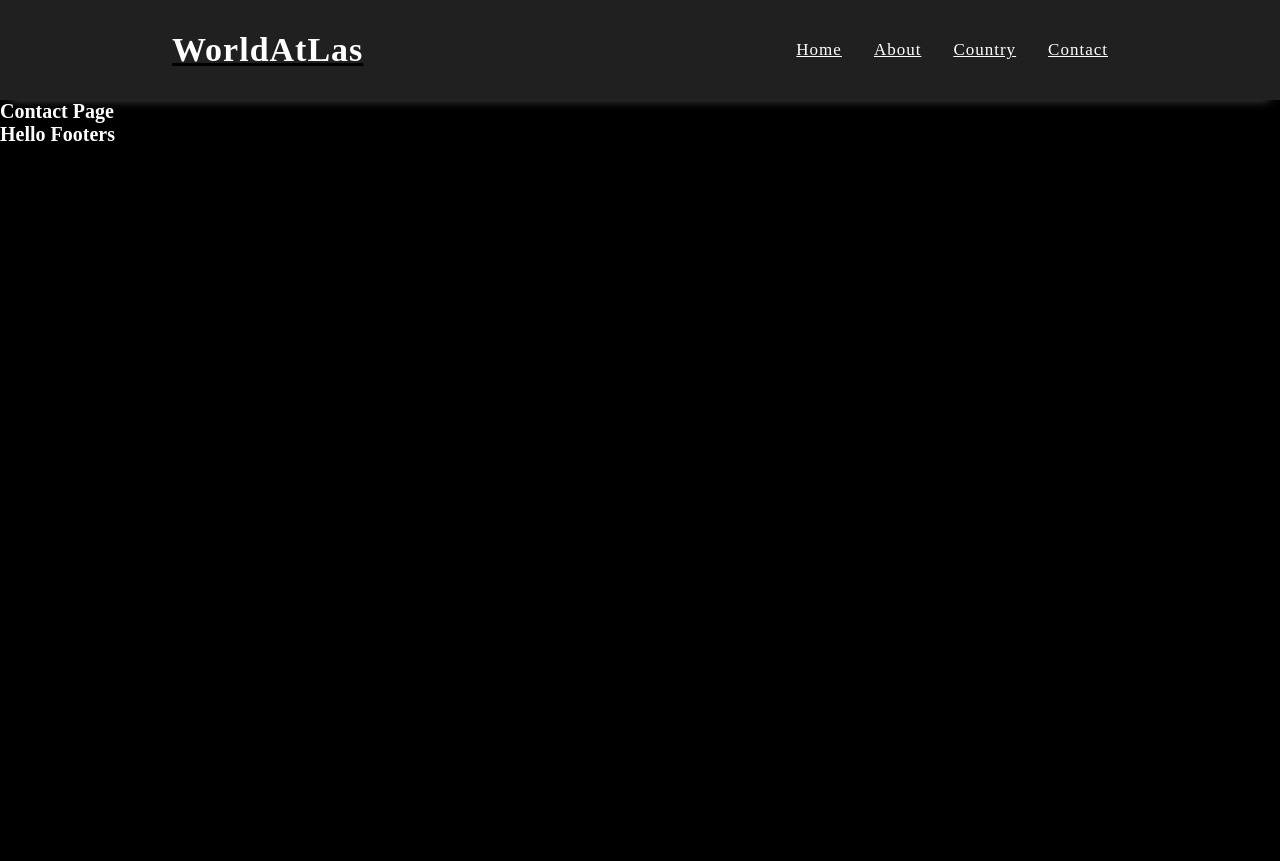
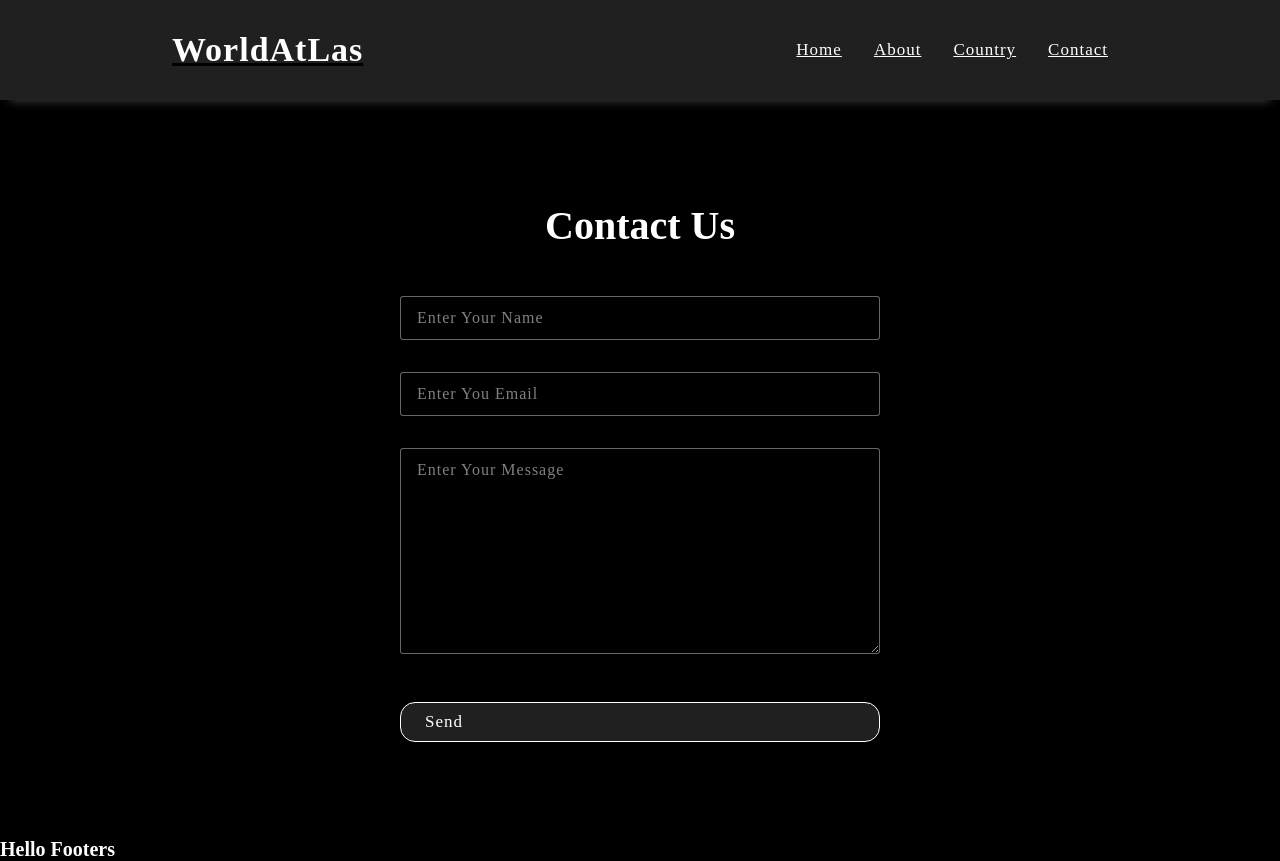
Before and after one commit to Dhruv9916/Multi-Page-React-Website, a React (Vite) app: page /contact in a window 1280 px wide. Before the commit the page ends 800 px from the top, so only its background shows below. Built offline with nearby package versions, Linux system fonts and the light colour scheme.

Commit message:
Contact Page is done and form submission is done using React v19 features

```diff
--- a/src/pages/Contact.jsx
+++ b/src/pages/Contact.jsx
@@ -1,3 +1,47 @@
 export const Contact = () => {
-  return <h1>Contact Page</h1>;
+  const handleFormSubmit = (formData) => {
+    //console.log(formData.entries());
+
+    const formInputData = Object.fromEntries(formData.entries());
+    console.log(formInputData);
+  };
+  return (
+    <section className="section-contact">
+      <h2 className="container-title">Contact Us</h2>
+
+      <div className="contact-wrapper container">
+        <form action={handleFormSubmit}>
+          <input
+            type="text"
+            required
+            autoComplete="off"
+            placeholder="Enter your name"
+            name="username"
+          />
+
+          <input
+            type="email"
+            className="form-control"
+            placeholder="Enter you email"
+            name="email"
+            required
+            autoComplete="off"
+          />
+
+          <textarea
+            className="form-control"
+            rows="10"
+            placeholder="Enter your message"
+            name="message"
+            required
+            autoComplete="off"
+          ></textarea>
+
+          <button type="submit" value="send">
+            Send
+          </button>
+        </form>
+      </div>
+    </section>
+  );
 };
```
